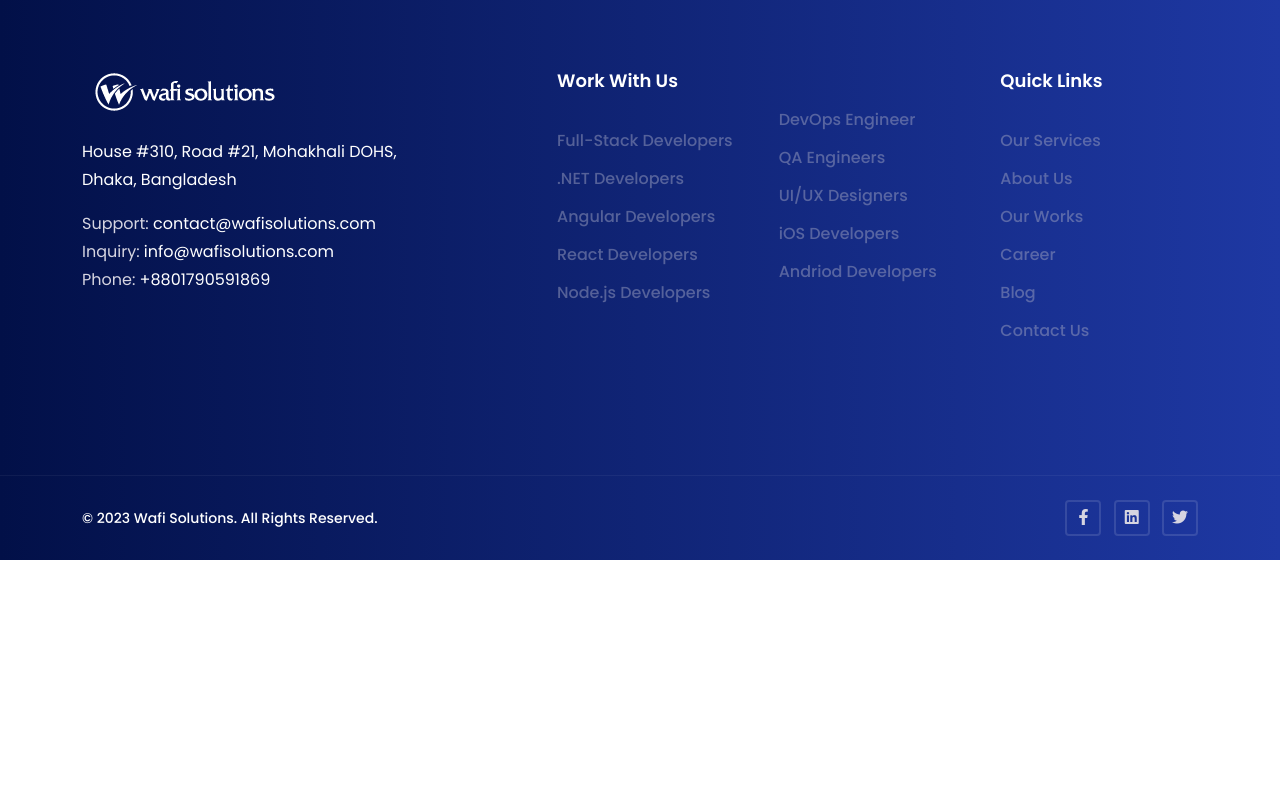
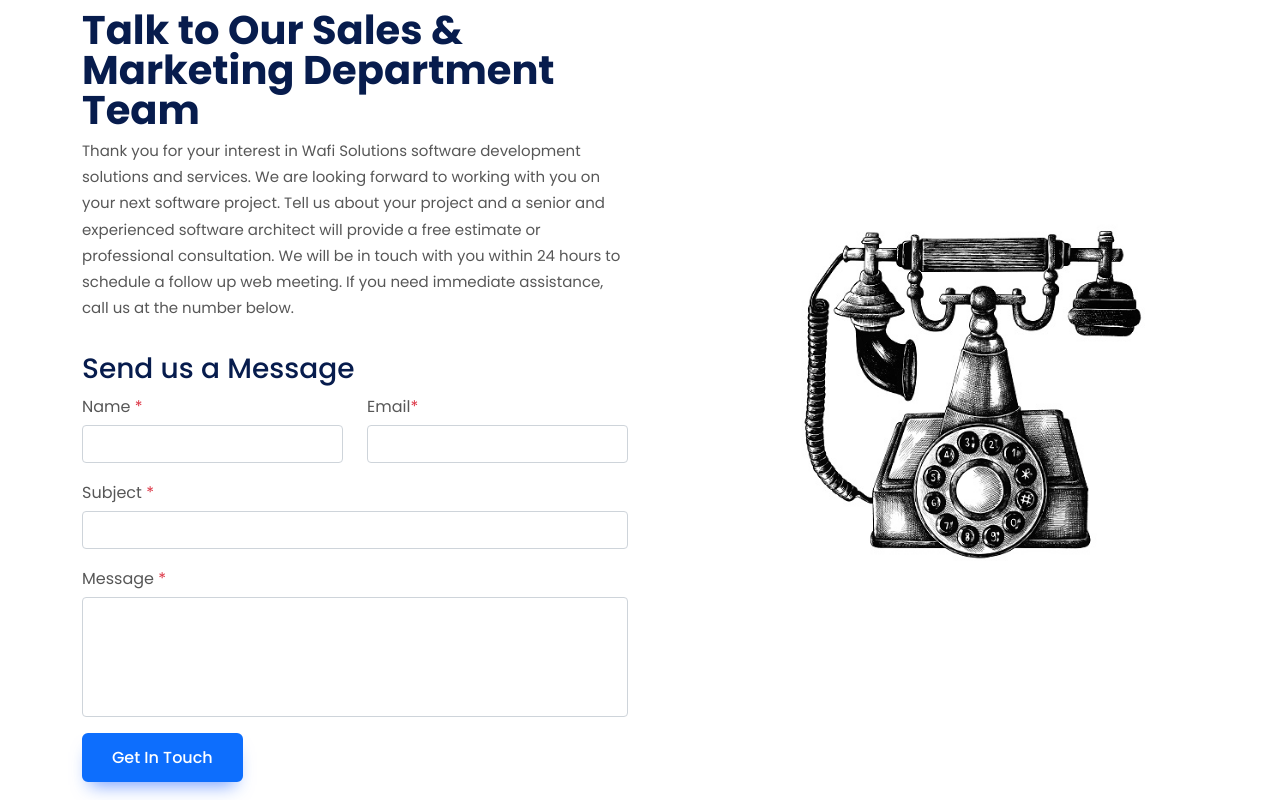
Before and after one commit to pro-masud/awesome-digital-solution-template-clone, a plain HTML site: page contact.html in a window 1280 px wide. Shown: the part 1200-2000 px from the top of the page. Before the commit the page ends 1760 px from the top, so only its background shows below. Drawn offline with Linux system fonts and the light colour scheme.

Commit message:
conatct-us section complete

```diff
--- a/contact.html
+++ b/contact.html
@@ -190,6 +190,59 @@
         <!-- contact-promo section end -->
 
 
+        <!-- contact us section start -->
+        <section class="contact-us-section pt-60 pb-120">
+            <div class="container">
+                <div class="row justify-content-lg-between align-items-center">
+                    <div class="col-lg-6 col-md-8">
+                        <div class="section-title">
+                            <h2>Talk to Our Sales & Marketing Department Team</h2>
+                            <p>Thank you for your interest in Wafi Solutions software development solutions and services. We are looking forward to working with you on your next software project.  Tell us about your project and a senior and experienced software architect will provide a free estimate or professional consultation. We will be in touch with you within 24 hours to schedule a follow up web meeting. If you need immediate assistance, call us at the number below.</p>
+                        </div>
+                        <h3>Send us a Message</h3>
+                        <form action="/contact" enctype="ultipart/form-data">
+                            <div class="row">
+                                <div class="col-sm-6">
+                                    <label for="firstName" class="mb-1">
+                                        Name <span class="text-danger">*</span>
+                                    </label>
+                                    <div class="input-group mb-3">
+                                        <input class="form-control" data-val="true" data-val-required="Plese specify your name" id="FullName" name="FullName" type="text" value="" />
+                                    </div>
+                                </div>
+                                <div class="col-sm-6">
+                                    <label for="email" class="mb-1">Email<span class="text-danger">*</span></label>
+                                    <div class="input-group mb-3">
+                                        <input class="form-control" data-val="true" data-val-email="The Email field is not a valid e-mail address." data-val-required="Plese specify your name" id="Email" name="Email" type="text" value="" />
+                                    </div>
+                                </div>
+                                <div class="col-sm-12">
+                                    <label for="phone" class="mb-1">Subject <span class="text-danger">*</span></label>
+                                    <div class="input-group mb-3">
+                                        <input class="form-control" data-val="true" data-val-required="Plese specify the subject" id="Subject" name="Subject" type="text" value="" />
+                                    </div>
+                                </div>
+                                <div class="col-12">
+                                    <label for="yourMessage" class="mb-1">Message <span class="text-danger">*</span></label>
+                                    <div class="input-group mb-3">
+                                        <input class="form-control" data-val="true" data-val-required="Plese specify the message" id="Message" name="Message" style="height: 120px" type="text" value="" />
+                                    </div>
+                                </div>
+                            </div>
+                            <button type="submit" class="btn btn-primary">Get In Touch</button>
+                        </form>
+                    </div>
+                    <div class="col-lg-5 col-md-10">
+                        <div class="contact-us-img">
+                            <img class="img-fluid" src="./images/contact-us.jpg" alt="contact-img">
+                        </div>
+                    </div>
+                </div>
+            </div>
+        </section>
+        <!-- contact us section end -->
+
+
 
 
         <!-- footer section start -->
```
Also changed, not shown: images/contact-us.jpg (added).
